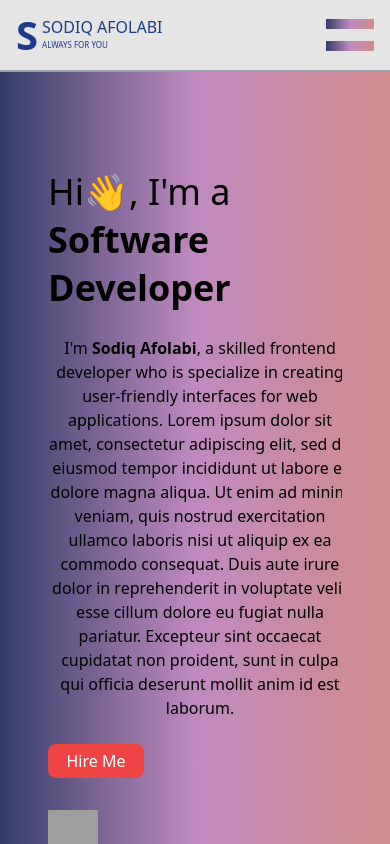
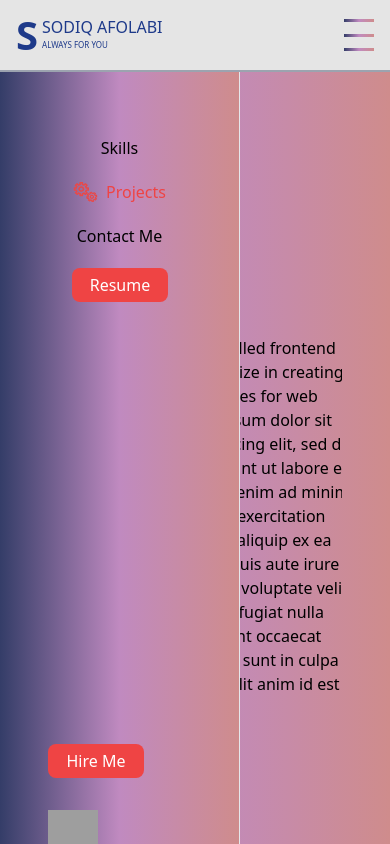
Before and after one commit to RrLSn/PortFolio, a Next.js app: page / in a window 390 px wide. Shown: the top 844 px of the page. Built offline with nearby package versions, Linux system fonts and the light colour scheme; grey boxes are pictures that could not be loaded.

Commit message:
PortFolio

```diff
--- a/src/Components/About.jsx
+++ b/src/Components/About.jsx
@@ -6,11 +6,12 @@ import Image from 'next/image'
 const About = () => {
   return (
     <main className={styles.container} id='About'>
-        {/* <div className={styles.menu}>
+        <div className={styles.menu}>
           <a href="#skills" className='focus:text-red-500'>Skills</a>
           <a href="#project" className='flex text-red-500 gap-2 focus:text-black'><img src="/Svg/settingsicon.svg" alt="" /> Projects</a>
           <a href="#contact" className='focus:text-red-500'>Contact Me</a>
-        </div> */}
+          <button className={styles.button}>Resume</button>
+        </div>
 
         <section className={styles.section}>
           <div className={styles.desc}>
--- a/src/Components/NavBar.jsx
+++ b/src/Components/NavBar.jsx
@@ -2,6 +2,8 @@ import React, { useState } from 'react'
 import styles from "../styles/NavBar.module.css"
 
 const NavBar = () => {
+
+  const [active, setActive] = useState(true)
 
   return (
     <nav className={`${styles.wrapper}`}>
@@ -15,15 +17,17 @@ const NavBar = () => {
       </span>
       </a>
 
-      <div className={styles.menuIcon}>
-        <div></div>
-        <div></div>
+      <div onClick={() => console.log(!active)}className={`${styles.menuIcon} ${!active && styles.activeMenu}`}>
+        <p></p>
+        <p></p>
+        <p></p>
       </div>
 
       <div className={styles.main}>
         <a href="#skills" className='focus:text-red-500'>Skills</a>
         <a href="#project" className='flex text-red-500 gap-2 focus:text-black'><img src="/Svg/settingsicon.svg" alt="" /> Projects</a>
         <a href="#contact" className='focus:text-red-500'>Contact Me</a>
+        <button className={styles.button}>Resume</button>
       </div>
     </nav>
   )
--- a/src/styles/About.module.css
+++ b/src/styles/About.module.css
@@ -51,5 +51,6 @@
 }
 
 .menu{
-    @apply w-[10rem] h-[8rem] bg-slate-600 m-0 flex flex-col items-center py-[1rem] justify-between
+    background-image: linear-gradient(to right,#343d68,rgb(192, 138, 192), rgb(207, 140, 140));
+    @apply w-[15rem] h-screen m-0 flex flex-col lg:hidden absolute border-r border-b items-center gap-5 py-16
 }
--- a/src/styles/NavBar.module.css
+++ b/src/styles/NavBar.module.css
@@ -10,14 +10,36 @@
 }
 
 .main{
-    @apply w-[18rem] lg:flex justify-between text-center hidden
+    @apply w-[25rem] lg:flex justify-between  hidden items-center
 }
 
 .menuIcon{
-    @apply w-[3rem] h-[2rem] lg:hidden flex flex-col justify-between
+    @apply h-[2rem] lg:hidden flex flex-col justify-between
 }
 
-.menuIcon div{
+.menuIcon p{
     background-image: linear-gradient(to right,#343d68,rgb(192, 138, 192), rgb(207, 140, 140));
-    @apply w-[3rem] h-[0.6rem]
+    @apply w-[30px] h-[3px]
 }
+
+.activeMenu p{
+    @apply bg-slate-600
+}
+
+.button{
+    display: inline-block;
+    position: relative;
+    opacity: 0;
+    top: 0;
+    animation-name: button;
+    transition-property: all;
+    animation-duration: 3s;
+    animation-fill-mode: forwards;
+    transition-timing-function: linear;
+    @apply w-[6rem] bg-red-500 text-white rounded-lg active:bg-red-900 py-[0.3rem] px-[1rem]
+}
+
+@keyframes button {
+    0% {opacity: 0; transform: rotateY(180deg); top: -2px;}
+    100% {opacity: 1; top: 0;}
+}
```
